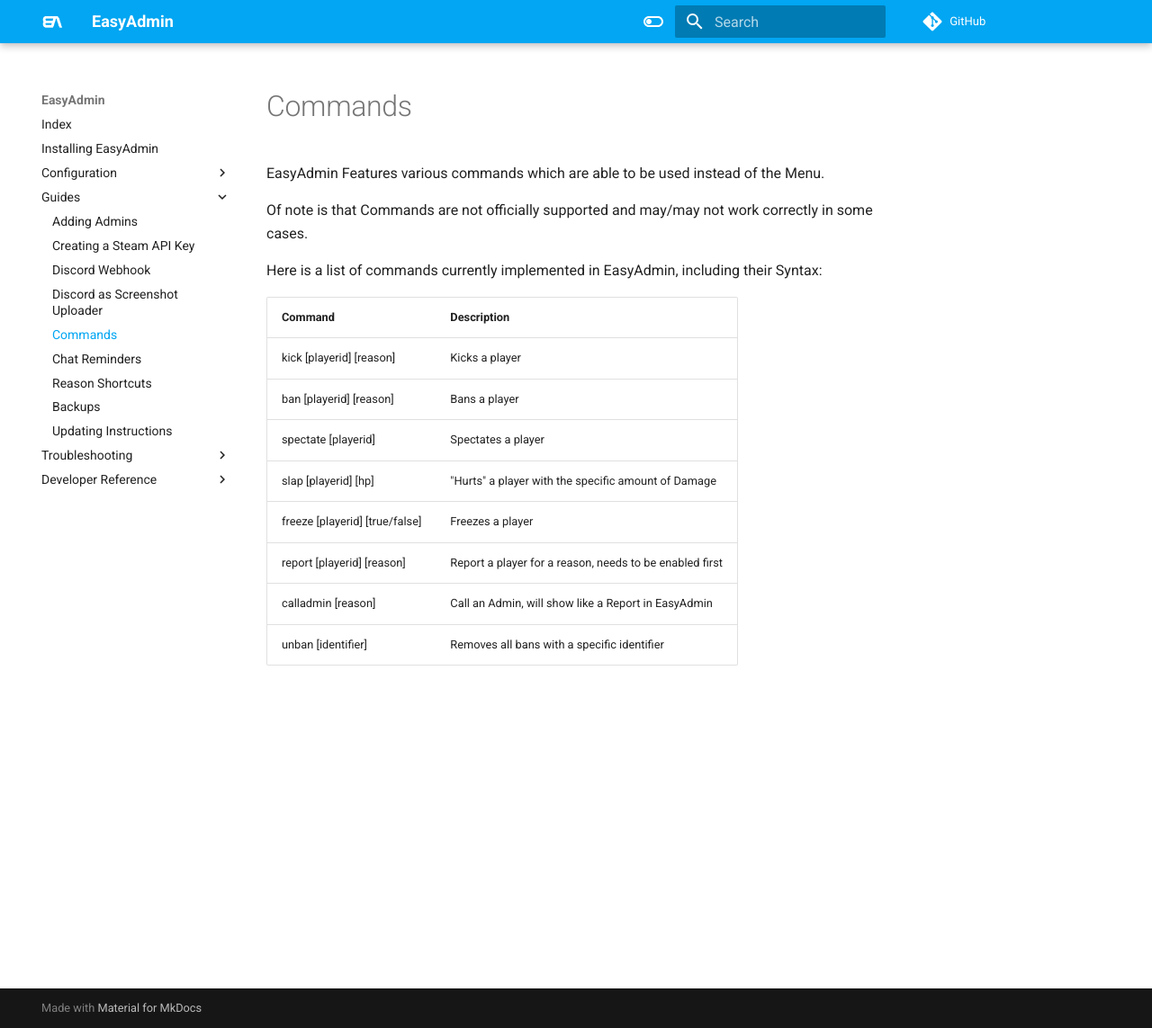
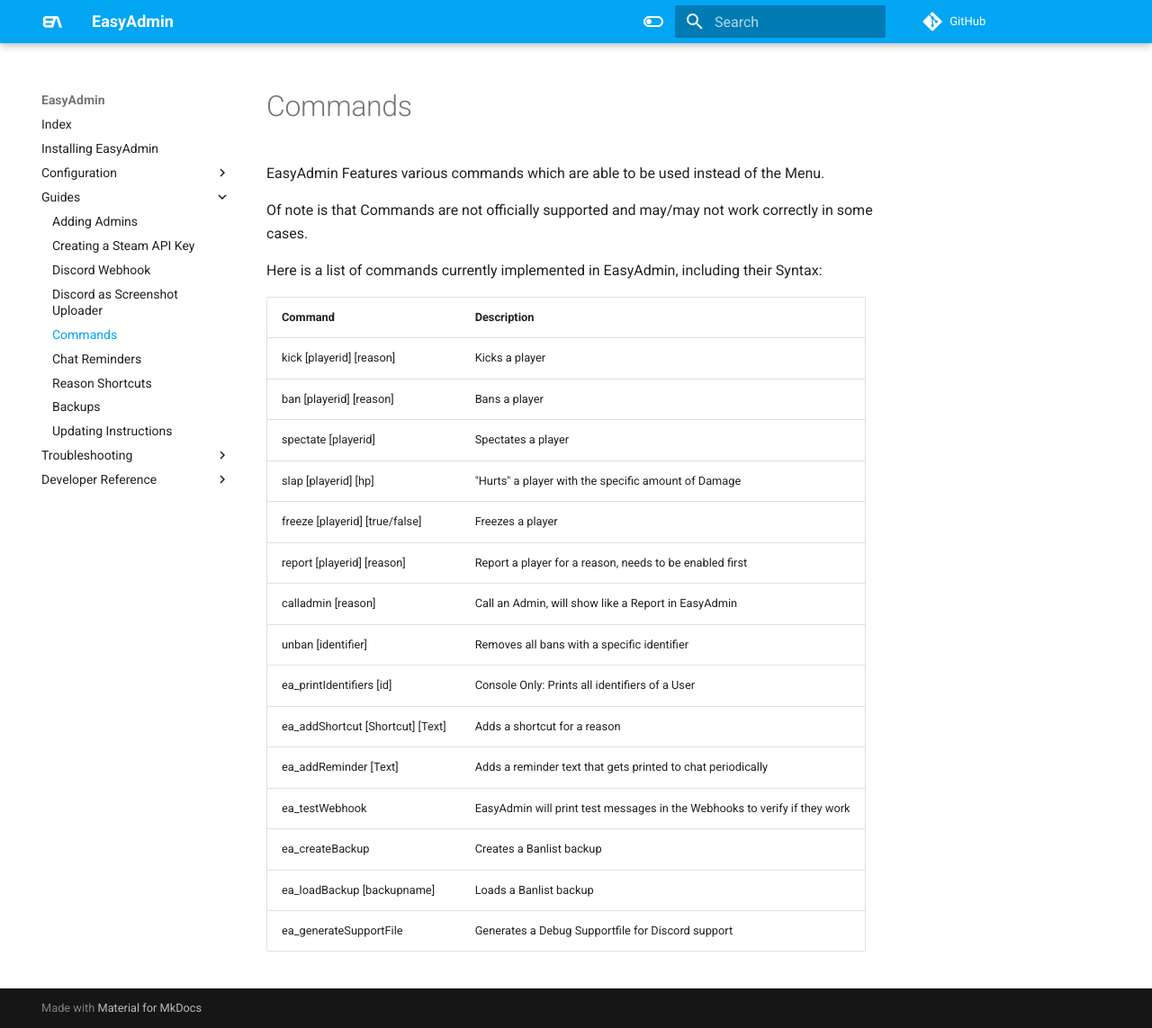
Before and after one commit to Blumlaut/EasyAdmin-docs, an MkDocs documentation site: the page built from docs/commands.md, in a window 1280 px wide and 1143 px high. Shown: the whole window at 90% size. Built offline with MkDocs 1.6.1 and Material for MkDocs 9.7.7, drawn with Linux system fonts in a browser that asks for light colours; comment, search, counter and statistics services are not loaded.

Commit message:
Update commands.md

```diff
--- a/docs/commands.md
+++ b/docs/commands.md
@@ -18,3 +18,10 @@ Here is a list of commands currently implemented in EasyAdmin, including their S
 | report [playerid] [reason]     | Report a player for a reason, needs to be enabled first                                                  |
 | calladmin [reason]             | Call an Admin, will show like a Report in EasyAdmin                                                      |
 | unban [identifier]             | Removes all bans with a specific identifier                                                              |
+| ea_printIdentifiers [id]       | Console Only: Prints all identifiers of a User                                                           |
+| ea_addShortcut [Shortcut] [Text]| Adds a shortcut for a reason                                                              |
+| ea_addReminder [Text]          | Adds a reminder text that gets printed to chat periodically                                |
+| ea_testWebhook                 | EasyAdmin will print test messages in the Webhooks to verify if they work |
+| ea_createBackup                | Creates a Banlist backup |
+| ea_loadBackup [backupname]     | Loads a Banlist backup   |
+| ea_generateSupportFile         | Generates a Debug Supportfile for Discord support |
```
